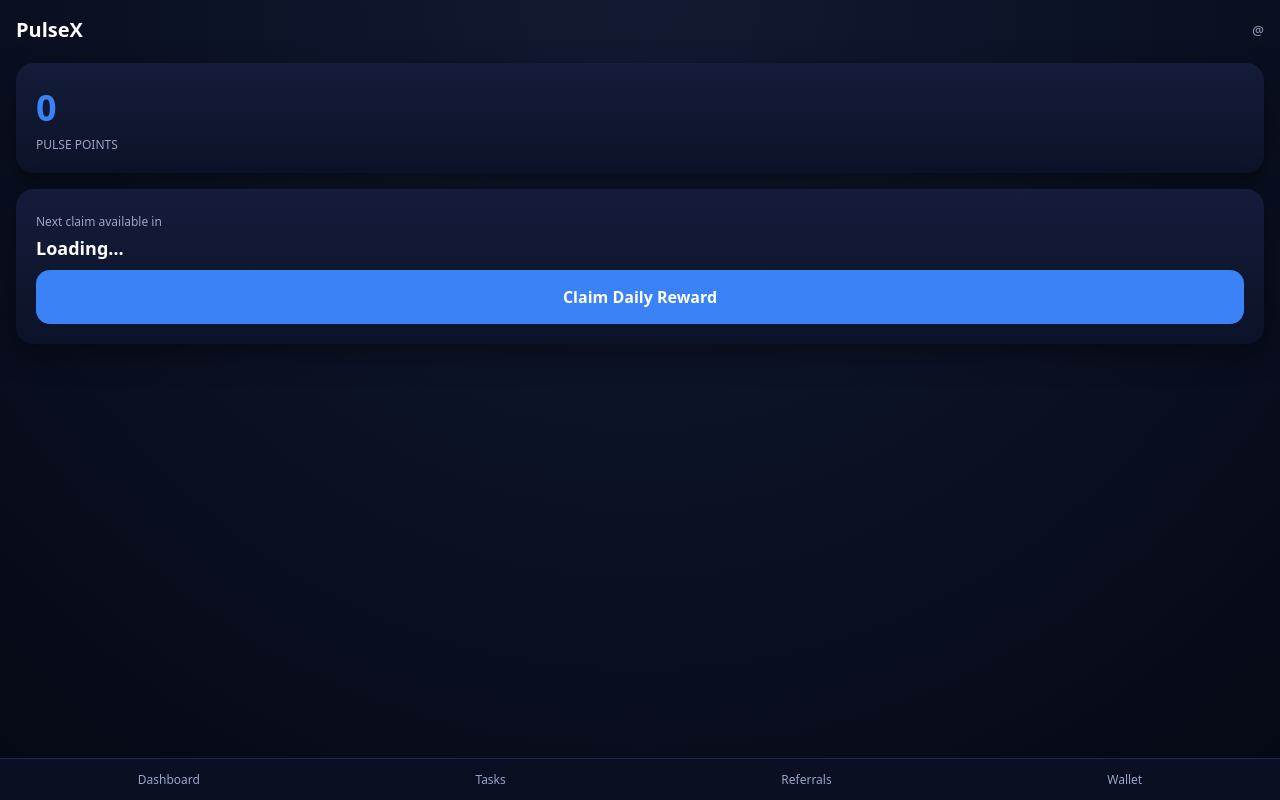
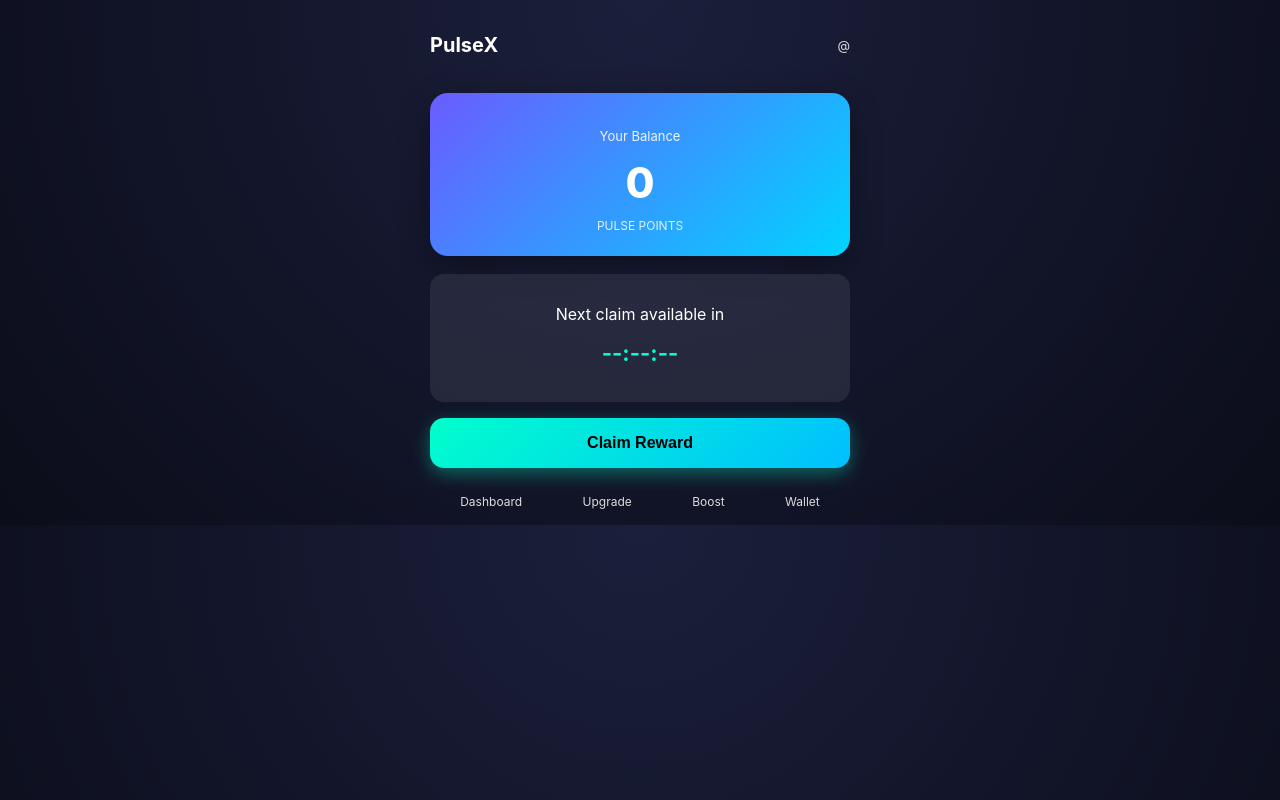
Before and after one commit to henryotutu909-web/pulsex-backend, a Flask app: page /dashboard in a window 1280 px wide. Run offline with Flask 3, Linux system fonts and the light colour scheme; some libraries are stand-ins or nearby versions.

Commit message:
Update dashboard.html

```diff
--- a/templates/dashboard.html
+++ b/templates/dashboard.html
@@ -2,66 +2,85 @@
 <html lang="en">
 <head>
   <meta charset="UTF-8" />
-  <meta name="viewport" content="width=device-width, initial-scale=1.0"/>
   <title>PulseX Dashboard</title>
-
+  <meta name="viewport" content="width=device-width, initial-scale=1.0" />
 <!-- Telegram Mini App -->
   <script src="https://telegram.org/js/telegram-web-app.js"></script>
-
   <style>
-    :root {
-      --bg: #0b1020;
-      --card: #121a33;
-      --accent: #3b82f6;
-      --muted: #9aa4c7;
-      --success: #22c55e;
-      --disabled: #334155;
+    body {
+      margin: 0;
+      font-family: "Inter", sans-serif;
+      background: radial-gradient(circle at top, #1b1f3b, #0b0d1a);
+      color: #fff;
     }
 
-    * { box-sizing: border-box; font-family: system-ui, -apple-system, BlinkMacSystemFont; }
-
-    body {
-      margin: 0;
-      background: radial-gradient(circle at top, #121a33, #050814);
-      color: #fff;
-      min-height: 100vh;
+    .dashboard {
+      max-width: 420px;
+      margin: auto;
       padding: 16px;
+      animation: fadeIn 0.6s ease;
     }
 
-    .top {
+    @keyframes fadeIn {
+      from { opacity: 0; transform: translateY(10px); }
+      to { opacity: 1; transform: translateY(0); }
+    }
+
+    .top-bar {
       display: flex;
       justify-content: space-between;
       align-items: center;
       margin-bottom: 20px;
     }
 
-    .brand { font-size: 20px; font-weight: 700; }
-    .user { font-size: 13px; color: var(--muted); }
-
-    .card {
-      background: linear-gradient(180deg, #141c3a, #0c1228);
-      border-radius: 18px;
-      padding: 20px;
-      margin-bottom: 16px;
-      box-shadow: 0 10px 30px rgba(0,0,0,.4);
+    .top-bar h2 {
+      font-size: 20px;
+      font-weight: 700;
     }
 
-    .balance {
-      font-size: 36px;
-      font-weight: 800;
-      color: var(--accent);
+    .username {
+      font-size: 13px;
+      opacity: 0.85;
     }
 
-    .label {
-      font-size: 12px;
-      color: var(--muted);
-      margin-top: 4px;
+    .balance-card {
+      background: linear-gradient(135deg, #6a5cff, #00d4ff);
+      border-radius: 18px;
+      padding: 22px;
+      text-align: center;
+      box-shadow: 0 10px 30px rgba(0,0,0,0.35);
+      margin-bottom: 18px;
     }
 
-    .countdown {
-      font-size: 18px;
+    .balance-card .label {
+      font-size: 13px;
+      opacity: 0.9;
+    }
+
+    #points {
+      font-size: 42px;
+      font-weight: 800;
+      margin: 6px 0;
+    }
+
+    .unit {
+      font-size: 12px;
+      opacity: 0.85;
+    }
+
+    .countdown-card {
+      background: rgba(255,255,255,0.08);
+      border-radius: 14px;
+      padding: 14px;
+      text-align: center;
+      margin-bottom: 16px;
+    }
+
+    #countdown {
+      font-size: 22px;
+      font-weight: 700;
       margin-top: 6px;
-      font-weight: 600;
+      color: #00ffcc;
     }
 
     .claim-btn {
@@ -71,156 +90,145 @@
       border: none;
       font-size: 16px;
       font-weight: 700;
+      background: linear-gradient(135deg, #00ffcc, #00bfff);
+      color: #000;
       cursor: pointer;
-      transition: .2s;
-      background: var(--accent);
-      color: #fff;
-      margin-top: 10px;
+      transition: all 0.25s ease;
+      box-shadow: 0 6px 18px rgba(0,255,204,0.35);
     }
 
     .claim-btn:disabled {
-      background: var(--disabled);
+      opacity: 0.45;
       cursor: not-allowed;
+      box-shadow: none;
     }
 
-    .nav {
-      position: fixed;
-      bottom: 0;
-      left: 0;
-      right: 0;
-      background: #0a0f22;
+    .bottom-nav {
       display: flex;
       justify-content: space-around;
-      padding: 12px 0;
-      border-top: 1px solid #1e2a55;
+      margin-top: 26px;
+      font-size: 12px;
+      opacity: 0.85;
     }
 
-    .nav span {
-      font-size: 12px;
-      color: var(--muted);
+    .bottom-nav a {
+      color: #fff;
+      text-decoration: none;
     }
   </style>
 </head>
+
 <body>
+  <div class="dashboard">
 
-  <div class="top">
-    <div class="brand">PulseX</div>
-    <div class="user" id="username">@loading…</div>
+    <header class="top-bar">
+      <h2>PulseX</h2>
+      <span class="username" id="username">@loading…</span>
+    </header>
+
+    <div class="balance-card">
+      <p class="label">Your Balance</p>
+      <h1 id="points">0</h1>
+      <span class="unit">PULSE POINTS</span>
     </div>
 
-  <div class="card">
-    <div class="balance" id="points">0</div>
-    <div class="label">PULSE POINTS</div>
+    <div class="countdown-card">
+      <p>Next claim available in</p>
+      <h3 id="countdown">--:--:--</h3>
     </div>
 
-  <div class="card">
-    <div class="label">Next claim available in</div>
-    <div class="countdown" id="countdown">Loading…</div>
+    <button class="claim-btn" id="claimBtn">
+      Claim Reward
+    </button>
 
-    <button class="claim-btn" id="claimBtn" onclick="claim()">
-      Claim Daily Reward
-    </button>
-  </div>
+    <nav class="bottom-nav">
+      <a href="#">Dashboard</a>
+      <a href="#">Upgrade</a>
+      <a href="#">Boost</a>
+      <a href="#">Wallet</a>
+    </nav>
 
-  <div class="nav">
-    <span>Dashboard</span>
-    <span>Tasks</span>
-    <span>Referrals</span>
-    <span>Wallet</span>
   </div>
 
   <script>
-  const tg = window.Telegram.WebApp;
-  tg.ready();
+    const tg = window.Telegram?.WebApp;
+    tg?.ready();
 
-  const user = tg.initDataUnsafe?.user;
-  const telegramId = user?.id;
-  const username = user?.username ? '@' + user.username : 'Telegram User';
+    const userId = tg?.initDataUnsafe?.user?.id;
+    const username =
+      tg?.initDataUnsafe?.user?.username
+        ? "@" + tg.initDataUnsafe.user.username
+        : "@user";
 
-  document.getElementById('username').innerText = username;
+    const API_BASE = "";
 
-  const CLAIM_INTERVAL = 6 * 60 * 60 * 1000; // 6 hours
-  let nextClaimTime = null;
+    document.getElementById("username").innerText = username;
+
+    let nextClaimSeconds = 0;
+    let countdownInterval = null;
+
+    function formatTime(sec) {
+      const h = String(Math.floor(sec / 3600)).padStart(2, "0");
+      const m = String(Math.floor((sec % 3600) / 60)).padStart(2, "0");
+      const s = String(sec % 60).padStart(2, "0");
+      return `${h}:${m}:${s}`;
+    }
+
+    function startCountdown() {
+      clearInterval(countdownInterval);
+      countdownInterval = setInterval(() => {
+        if (nextClaimSeconds <= 0) {
+          document.getElementById("countdown").innerText = "Available";
+          document.getElementById("claimBtn").disabled = false;
+          clearInterval(countdownInterval);
+          return;
+        }
+        nextClaimSeconds--;
+        document.getElementById("countdown").innerText = formatTime(nextClaimSeconds);
+      }, 1000);
+    }
 
     async function loadUser() {
-    if (!telegramId) {
-      document.getElementById('countdown').innerText = 'Telegram not detected';
-      document.getElementById('claimBtn').disabled = true;
-      return;
-    }
-
-    const res = await fetch(`/api/user/${telegramId}?username=${encodeURIComponent(username)}`);
+      const res = await fetch(`/api/user/${userId}?username=${encodeURIComponent(username)}`);
       const data = await res.json();
 
-    document.getElementById('points').innerText = data.points ?? 0;
+      document.getElementById("points").innerText = data.points;
+      nextClaimSeconds = data.next_claim_in;
 
-    if (!data.last_claim) {
-      nextClaimTime = 0;
-      updateUI();
-      return;
-    }
-
-    nextClaimTime = new Date(data.last_claim).getTime() + CLAIM_INTERVAL;
-    updateUI();
-  }
-
-  function updateUI() {
-    const now = Date.now();
-
-    if (now >= nextClaimTime) {
-      document.getElementById('countdown').innerText = 'Available';
-      document.getElementById('claimBtn').disabled = false;
+      if (nextClaimSeconds > 0) {
+        document.getElementById("claimBtn").disabled = true;
+        startCountdown();
       } else {
-      document.getElementById('claimBtn').disabled = true;
-      updateCountdown();
+        document.getElementById("countdown").innerText = "Available";
+        document.getElementById("claimBtn").disabled = false;
       }
     }
 
-  function updateCountdown() {
-    const interval = setInterval(() => {
-      const now = Date.now();
-      const diff = nextClaimTime - now;
+    document.getElementById("claimBtn").addEventListener("click", async () => {
+      document.getElementById("claimBtn").disabled = true;
 
-      if (diff <= 0) {
-        clearInterval(interval);
-        document.getElementById('countdown').innerText = 'Available';
-        document.getElementById('claimBtn').disabled = false;
-        return;
-      }
-
-      const h = Math.floor(diff / 3600000);
-      const m = Math.floor((diff % 3600000) / 60000);
-      const s = Math.floor((diff % 60000) / 1000);
-
-      document.getElementById('countdown').innerText =
-        `${h}h ${m}m ${s}s`;
-    }, 1000);
-  }
-
-  async function claim() {
-    document.getElementById('claimBtn').disabled = true;
-    document.getElementById('claimBtn').innerText = 'Claiming…';
-
-    const res = await fetch('/api/claim', {
-      method: 'POST',
-      headers: { 'Content-Type': 'application/json' },
-      body: JSON.stringify({ user_id: telegramId })
+      const res = await fetch("/api/claim", {
+        method: "POST",
+        headers: { "Content-Type": "application/json" },
+        body: JSON.stringify({
+          user_id: userId,
+          username: username
+        })
       });
 
       const data = await res.json();
 
       if (data.success) {
-      loadUser();
+        document.getElementById("points").innerText = data.points;
+        nextClaimSeconds = data.next_claim_in;
+        startCountdown();
       } else {
-      alert(data.error || 'Claim not available yet');
-      loadUser();
+        alert(data.message || "Claim not available yet");
+        document.getElementById("claimBtn").disabled = false;
       }
-
-    document.getElementById('claimBtn').innerText = 'Claim Daily Reward';
-  }
+    });
 
     loadUser();
   </script>
-
 </body>
 </html>
```
Lines whose indentation alone changed are shown as unchanged.
